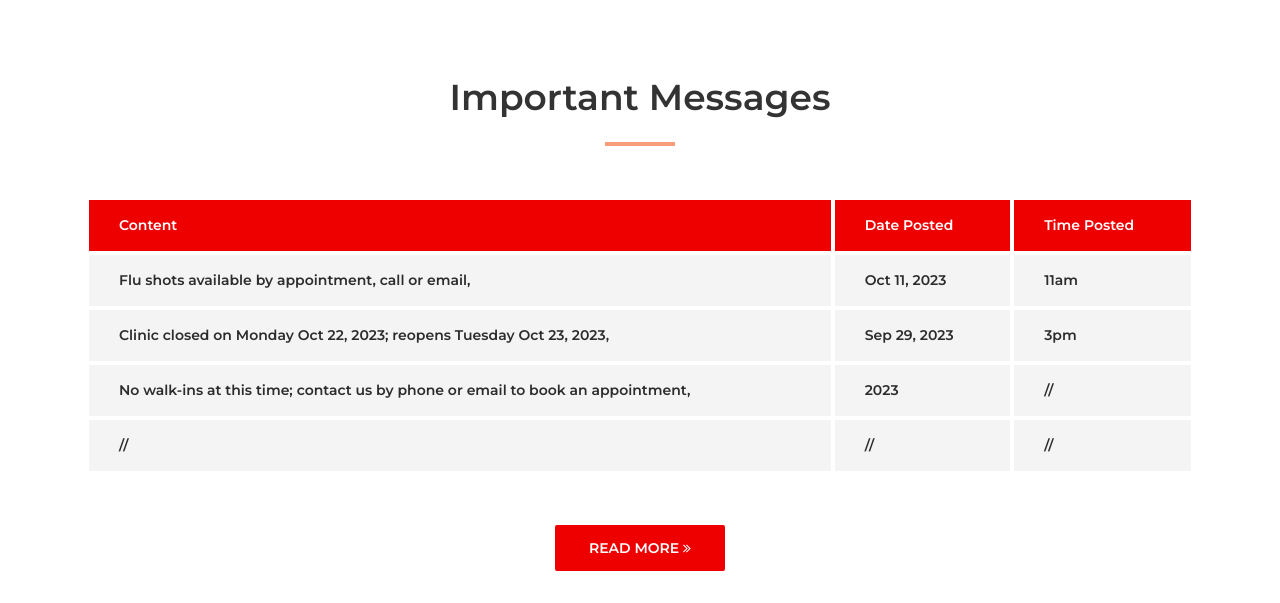
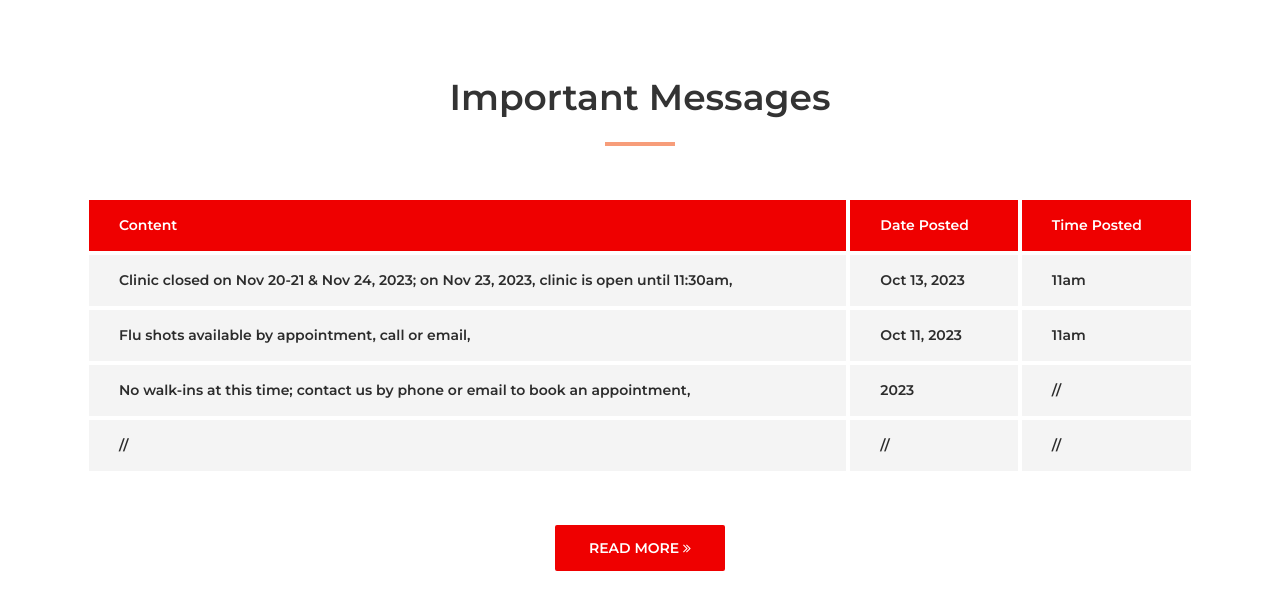
Before and after one commit to Elah8/DjangoBokChoy, a Django app: page / in a window 1280 px wide. Shown: the part 958-1561 px from the top of the page. Run offline with Django 4.2, Linux system fonts and the light colour scheme; some libraries are stand-ins or nearby versions.

Commit message:
nov dates closed

```diff
--- a/website/templates/home.html
+++ b/website/templates/home.html
@@ -260,15 +260,16 @@
               </thead>
               <tbody>
                 <tr>
+                  <th scope="row">Clinic closed on Nov 20-21 & Nov 24, 2023; on Nov 23, 2023, clinic is open until 11:30am,</th>
+                  <td>Oct 13, 2023</td>
+                  <td>11am</td>
+                </tr>
+                <tr>
                   <th scope="row">Flu shots available by appointment, call or email, </th>
                   <td>Oct 11, 2023</td>
                   <td>11am</td>
                 </tr>
-                <tr>
-                  <th scope="row">Clinic closed on Monday Oct 22, 2023; reopens Tuesday Oct 23, 2023,</th>
-                  <td>Sep 29, 2023</td>
-                  <td>3pm</td>
-                </tr>
+
 
 
                 <tr>
```
Also changed, not shown: website/templates/clinicNews.html (+6 -5 lines).
